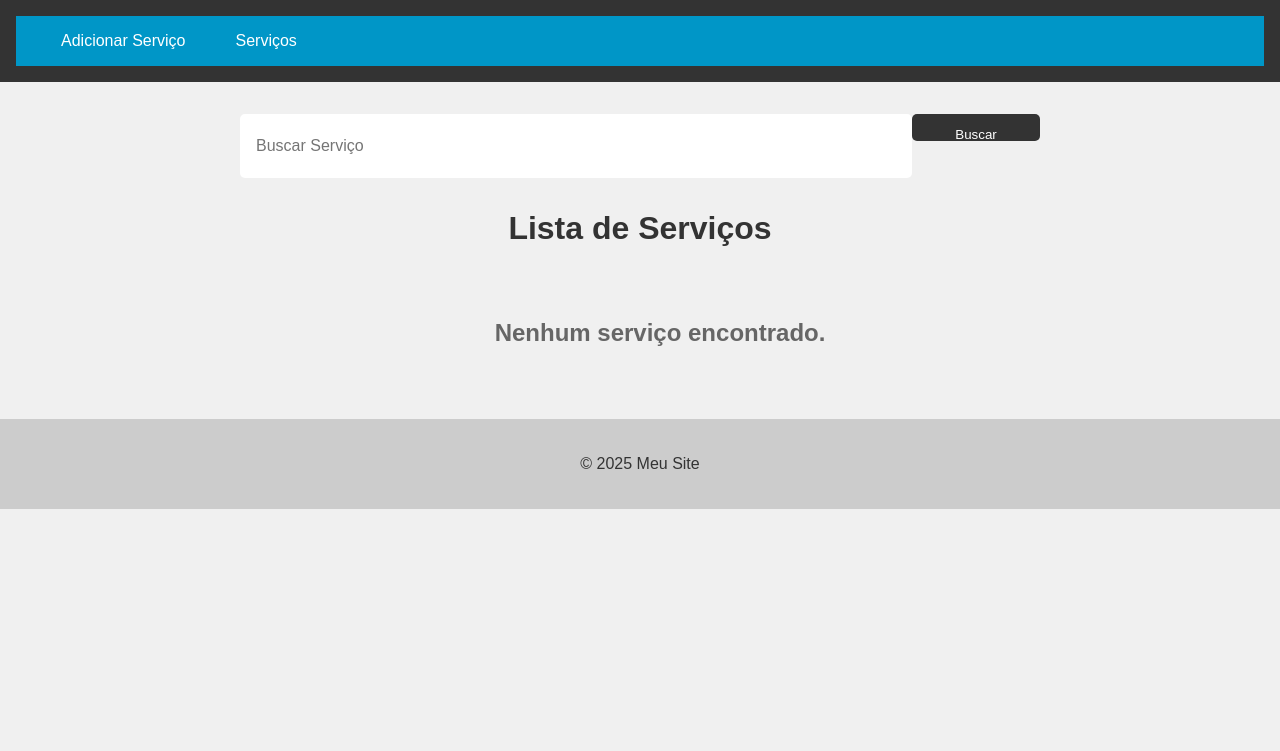
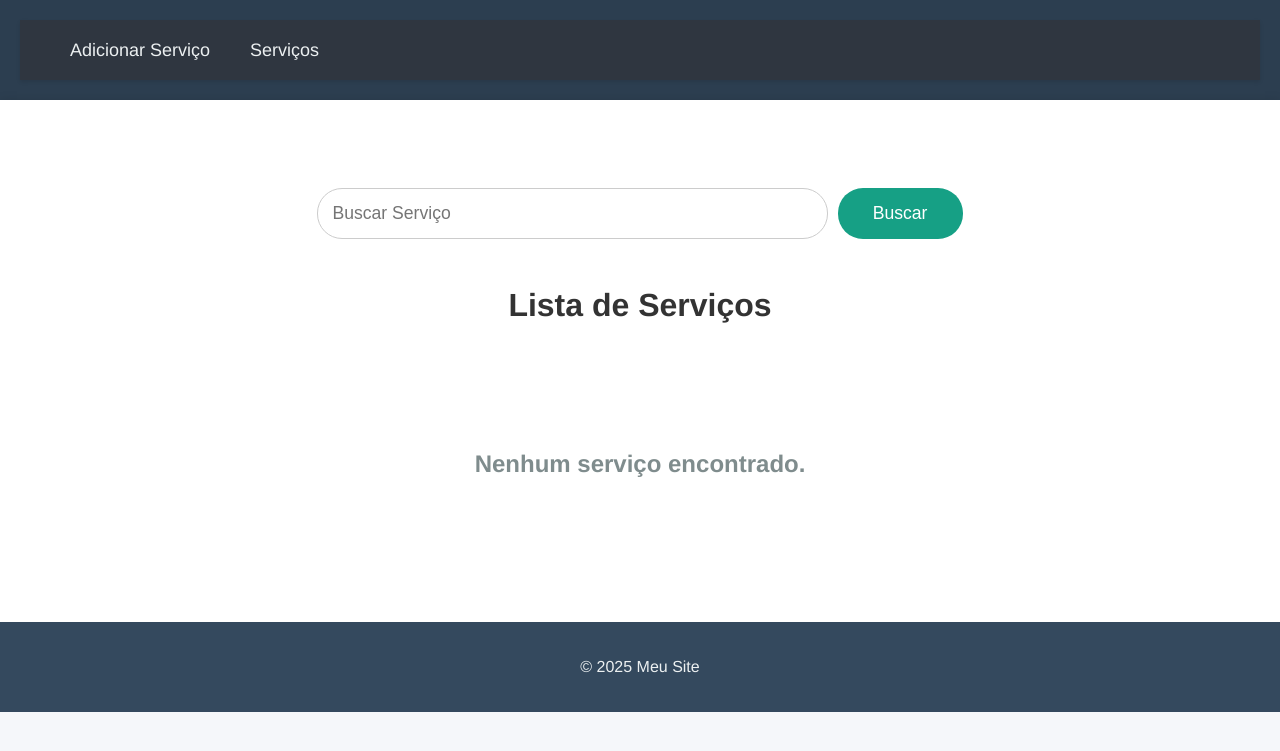
Before and after one commit to Luisf66/Services_Py-Django, a Django app: page /services/ in a window 1280 px wide. Shown: the top 751 px of the page. Run offline with Django 4.2, Linux system fonts and the light colour scheme; data that the repository does not hold is empty.

Commit message:
style: improvement in the visual part of the services

```diff
--- a/app/templates/base.html
+++ b/app/templates/base.html
@@ -7,38 +7,40 @@
   <style>
     /* Global Styles */
     body {
-      font-family: Arial, sans-serif;
+      font-family: 'Helvetica Neue', Arial, sans-serif;
       margin: 0;
       padding: 0;
-      background-color: #f0f0f0;
-      color: #333;
+      background-color: #f4f7fc; /* Cor de fundo mais suave */
+      color: #444; /* Cor de texto mais suave */
     }
 
     /* Header Styles */
     header {
-      background-color: #0096c7;
-      color: #fff;
+      background-color: #2f3640; /* Azul escuro mais suave */
+      color: #ecf0f1; /* Texto claro */
       text-align: center;
-      padding: 15px 0;
+      padding: 20px 0;
+      box-shadow: 0 4px 6px rgba(0, 0, 0, 0.1); /* Sombra suave */
     }
 
     /* Footer Styles */
     footer {
-      background-color: #ccc;
-      color: #333;
+      background-color: #34495e; /* Cinza escuro */
+      color: #ecf0f1; /* Texto claro */
       padding: 20px;
       text-align: center;
     }
 
     /* Navigation Styles */
     nav {
-      background-color: #0096c7;
-      color: #fff;
-      height: 50px;
+      background-color: #2f3640; /* Azul escuro mais suave */
+      color: #ecf0f1;
+      height: 60px;
       display: flex;
       justify-content: space-between;
       align-items: center;
-      padding: 0 20px;
+      padding: 0 30px;
+      box-shadow: 0 2px 4px rgba(0, 0, 0, 0.1); /* Sombra suave */
     }
 
     nav ul {
@@ -49,28 +51,40 @@
     }
 
     nav ul li {
-      margin: 0 10px;
+      margin: 0 20px;
     }
 
     nav ul li a {
-      color: #fff;
+      color: #ecf0f1; /* Cor clara para os links */
       text-decoration: none;
-      font-size: 16px;
-      padding: 15px;
-      transition: all 0.3s ease;
+      font-size: 18px;
+      padding: 15px 0;
+      transition: color 0.3s ease, transform 0.3s ease;
     }
 
     nav ul li a:hover {
-      background-color: #32bbe8;
+      color: #f39c12; /* Dourado suave no hover */
+      background-color: #34495e; /* Cor de fundo sutil e elegante */
+      transform: scale(1.05); /* Leve aumento de tamanho no hover */
     }
 
     nav ul li.active a {
-      background-color: #666;
+      background-color: #e67e22; /* Laranja queimado para o item ativo */
+      color: #fff; /* Texto claro no item ativo */
     }
 
     nav ul li.active a:hover {
-      background-color: #999;
+      background-color: #f39c12; /* Dourado suave no hover do item ativo */
+      color: #fff; /* Manter a cor clara no hover do item ativo */
     }
+
+    /* Main Content Styles */
+    main {
+      padding: 40px;
+      background-color: #ffffff;
+      box-shadow: 0 0 10px rgba(0, 0, 0, 0.1); /* Sombra suave para destacar o conteúdo */
+    }
+
   </style>
 </head>
 <body>
--- a/requirements.txt
+++ b/requirements.txt
@@ -1,3 +1,9 @@
 asgiref==3.8.1
+coverage==7.7.1
 Django==5.1.7
+iniconfig==2.1.0
+packaging==24.2
+pluggy==1.5.0
+pytest==8.3.5
+pytest-django==4.10.0
 sqlparse==0.5.3
--- a/services/templates/services_list.html
+++ b/services/templates/services_list.html
@@ -4,97 +4,114 @@
 <style>
   /* Global Styles */
   body {
-    font-family: Arial, sans-serif;
+    font-family: 'Helvetica Neue', Arial, sans-serif;
     margin: 0;
     padding: 0;
-    background-color: #f0f0f0;
+    background-color: #f5f7fa; /* Cor de fundo suave e moderna */
+    color: #333; /* Cor de texto suave */
   }
 
   /* Header Styles */
   header {
-    background-color: #333;
-    color: #fff;
-    padding: 1em;
+    background-color: #2c3e50; /* Azul escuro */
+    color: #ecf0f1; /* Texto claro */
+    padding: 20px;
     text-align: center;
+    box-shadow: 0 4px 6px rgba(0, 0, 0, 0.1); /* Sombra sutil */
   }
 
   header h1 {
     margin: 0;
+    font-size: 2em;
+    font-weight: 600;
   }
 
   /* Form Styles */
   form {
     display: flex;
     justify-content: center;
-    margin: 2em 0;
+    margin: 3em 0;
   }
 
   input[type="text"] {
-    width: 50%;
-    height: 2em;
-    padding: 1em;
-    border: none;
-    border-radius: 5px;
-    font-size: 1em;
-    font-family: Arial, sans-serif;
+    width: 40%;
+    padding: 0.8em;
+    border: 1px solid #ccc;
+    border-radius: 25px;
+    font-size: 1.1em;
+    color: #333;
+    transition: border-color 0.3s ease;
+  }
+
+  input[type="text"]:focus {
+    border-color: #16a085; /* Cor suave para o foco */
+    outline: none;
   }
 
   button[type="submit"] {
-    width: 10%;
-    height: 2em;
-    padding: 1em;
+    background-color: #16a085; /* Verde suave */
+    color: #fff;
     border: none;
-    border-radius: 5px;
-    background-color: #333;
-    color: #fff;
+    padding: 0.8em 2em;
+    border-radius: 25px;
     cursor: pointer;
+    font-size: 1.1em;
+    margin-left: 10px;
+    transition: background-color 0.3s ease;
   }
 
   button[type="submit"]:hover {
-    background-color: #555;
+    background-color: #1abc9c; /* Verde mais intenso no hover */
   }
 
   /* Car Grid Styles */
   .car_grid {
     display: grid;
-    grid-template-columns: repeat(3, 1fr);
-    grid-gap: 1em;
+    grid-template-columns: repeat(auto-fit, minmax(300px, 1fr)); /* Grid responsivo */
+    grid-gap: 2em;
     padding: 2em;
   }
 
   .car_card {
     background-color: #fff;
-    padding: 1em;
-    border: 1px solid #ddd;
-    border-radius: 5px;
-    box-shadow: 0 0 10px rgba(0, 0, 0, 0.1);
-    transition: transform 0.2s;
+    padding: 1.5em;
+    border-radius: 10px;
+    box-shadow: 0 4px 12px rgba(0, 0, 0, 0.1); /* Sombra mais suave e elegante */
+    transition: transform 0.3s ease, box-shadow 0.3s ease;
+    display: flex;
+    flex-direction: column;
+    justify-content: space-between;
   }
 
   .car_card:hover {
-    transform: scale(1.05);
-    box-shadow: 0 0 20px rgba(0, 0, 0, 0.2);
+    transform: translateY(-10px);
+    box-shadow: 0 6px 20px rgba(0, 0, 0, 0.2); /* Sombra mais forte e movimento ao passar o mouse */
   }
 
   .car_card img {
     width: 100%;
-    height: 250px; /* Aumentei o tamanho da imagem para 250px */
+    height: 200px;
     object-fit: cover;
-    border-radius: 5px 5px 0 0;
+    border-radius: 10px;
   }
 
   .car_card h2 {
-    margin: 0;
-    padding: 1em 0;
-    font-size: 1.5em;
-    font-weight: bold;
+    margin: 1em 0;
+    font-size: 1.6em;
+    font-weight: 700;
+    color: #2c3e50; /* Cor de título mais escuro */
   }
 
   .car_card p {
-    margin: 0;
-    padding: 1em 0;
-    font-size: 1em;
-    color: #666;
+    margin: 0.5em 0;
+    font-size: 1.1em;
+    color: #7f8c8d; /* Cor suave para o texto */
+  }
+
+  .car_card .price {
+    font-size: 1.3em;
+    color: #16a085; /* Cor destacada para o preço */
+    font-weight: 600;
   }
 
   /* No Results Styles */
@@ -103,18 +120,21 @@
     padding: 2em;
     font-size: 1.5em;
     font-weight: bold;
-    color: #666;
+    color: #7f8c8d;
   }
 
-  a{
+  /* Link Styles */
+  a {
     font-size: 18px;
-    color: #333;
+    color: #2c3e50;
     text-decoration: none;
+    transition: color 0.3s ease;
   }
 
-  a:hover{
-    color: #0096c7;
+  a:hover {
+    color: #16a085; /* Cor para hover nos links */
   }
+
 </style>
 
 <form method="GET" action="{% url 'services' %}">
@@ -123,18 +143,21 @@
 </form>
 
 <h1 style="text-align: center;">Lista de Serviços</h1>
-  <ul>
+<div class="car_grid">
   {% if services %}
     {% for service in services %}
       <a href="{% url 'service_detail' service.pk %}">
         <div class="car_card">
+          <img src="{{ service.image.url }}" alt="{{ service.name }}"> <!-- Adicionando imagem ao card -->
           <h2>{{ service.name }}</h2>
-            <p>Preço: {{ service.price }}</p>
-            <p>Descrição: {{ service.description }}</p>
+          <p class="price">Preço: R$ {{ service.price }}</p>
+          <p>{{ service.description }}</p>
         </div>
+      </a>
     {% endfor %}
   {% else %}
     <p class="no-results">Nenhum serviço encontrado.</p>
   {% endif %}
-  </ul>
+</div>
+
 {% endblock %}
```
Also changed, not shown: services/templates/new_service.html (+85 -2 lines), services/templates/service_delete.html (+45 -10 lines), services/templates/service_detail.html (+25 -17 lines), services/templates/service_update.html (+48 -50 lines). Lines whose indentation alone changed are shown as unchanged.
